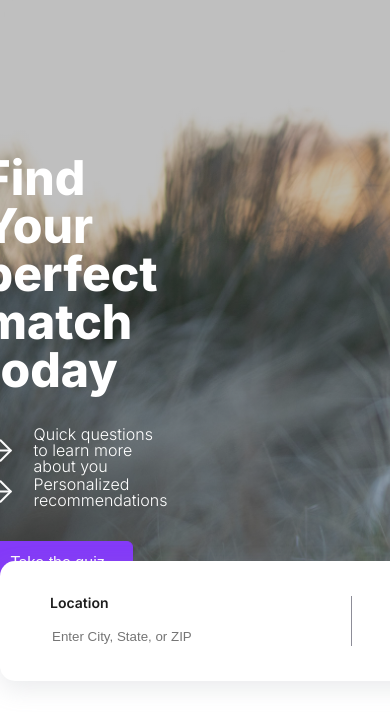
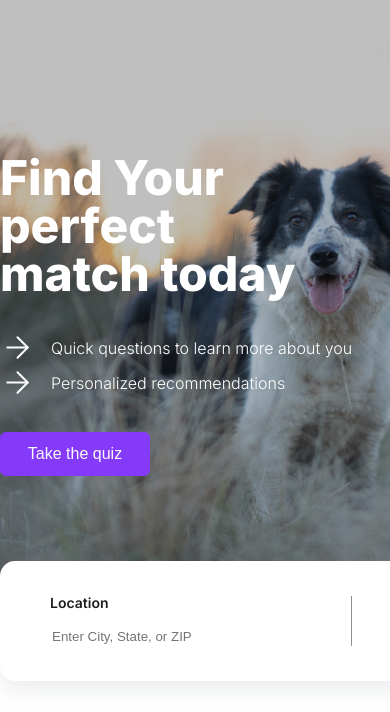
Before and after one commit to matthewkyang96/CityPups, a plain HTML site: page index.html in a window 390 px wide. Shown: the part 94-806 px from the top of the page. Drawn offline with Linux system fonts and the light colour scheme.

Commit message:
Style hero header for minimal responsiveness

```diff
--- a/css/style.css
+++ b/css/style.css
@@ -133,7 +133,6 @@ main{
   background-size: cover; /*108.329% 171.587%;*/
   display: flex;
   justify-content: center;
-  padding-right: 1010px;
 }
 
 footer {
@@ -165,11 +164,11 @@ footer {
 
 .main-txt-container{
  padding-top: 16rem;
- padding-left: 15rem;
  display: flex;
  flex-direction: column;
  align-items: flex-start;
  gap: 3.2rem;
+ width: 1250px;
 }
 
 .modal{
```
